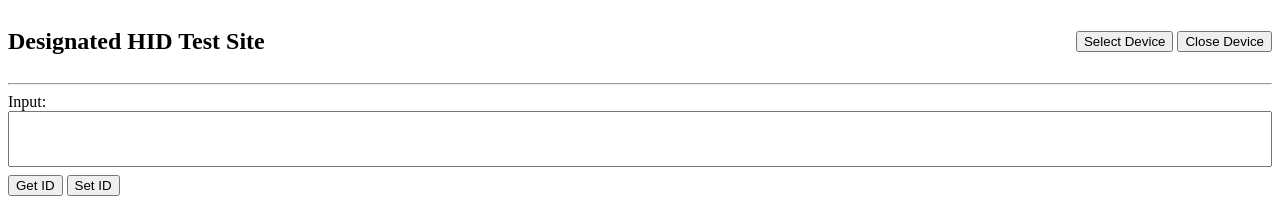
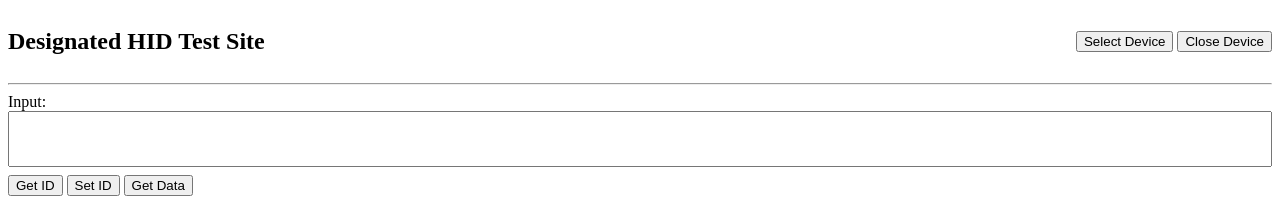
Before and after one commit to Quintessential-SFT/HealthHID, a plain HTML site: page src/index.html in a window 1280 px wide. Shown: the top 201 px of the page. Drawn offline with Linux system fonts and the light colour scheme.

Commit message:
feat(bpm): getData()

```diff
--- a/src/bpm.js
+++ b/src/bpm.js
@@ -74,7 +74,14 @@ const bpm = {
     },
 
     getData: async () => {
-
+      const reqData = bpm.formatWriteData([0x12, 0x16, 0x18, 0x22]);
+      hid.sendReport(
+        bpm.REPORT_ID,
+        reqData,
+        undefined,
+        bpm.readDataChunk,
+        bpm.res.getData,
+      );
     },
 
     clearData: async () => {
@@ -124,6 +131,7 @@ const bpm = {
       };
       const userId = decode(data);
       bpm.out(userId);
+      return userId;
     },
 
     setUserId: async (data, writeData) => {
@@ -203,7 +211,47 @@ const bpm = {
     },
 
     getData: async (data) => {
-      bpm.out(data);
+      data = bpm.parseReadResponse(data);
+      const getCycles = (data) => {
+        const digits = data.slice(0, 4);
+        const cyclesStr = digits.map(digit => String.fromCharCode(digit)).join("");
+        return parseInt(cyclesStr, 10);
+      };
+      const cycles = getCycles(data);
+
+      const FIRST_RECORD = 32
+      const RECORD_LENGTH = 32
+
+      let readings = [];
+      for (let offset = FIRST_RECORD; offset < FIRST_RECORD + cycles * RECORD_LENGTH; offset += RECORD_LENGTH) {
+        const record = data.slice(offset, offset + RECORD_LENGTH);
+        let dt;
+        try {
+          const [y3, y4, m1, m2, d1, d2, h1, h2, min1, min2] = record.slice(0, 10).map(b => String.fromCodePoint(b));
+          // TODO: timezone support
+          dt = new Date(`20${y3}${y4}-${m1}${m2}-${d1}${d2}T${h1}${h2}:${min1}${min2}`);
+        } catch {
+          continue;
+        }
+
+        const readingsData = record.slice(17, 17 + 7).map(b => String.fromCharCode(b));
+        const pulse = parseInt('0x' + readingsData.slice(0, 2).join(''), 16);
+        const [dia1, dia2, dia3] = [`0x${readingsData[2]}`, `0x${readingsData[3]}`, `0x${readingsData[4]}`];
+        const diastolicPressure = dia1 * 64 + dia2 * 4 + dia3 / 4;
+        const systolicPressure = parseInt('0x' + readingsData.slice(5, 7).join(''), 16);
+
+        readings = readings.concat({
+          date: dt.toISOString(),
+          systolicPressure,
+          diastolicPressure,
+          pulse,
+        });
+      }
+
+      console.log('Pressure Data: ', readings);
+      const formattedReadings = readings.map(r => `${r.date}: sys=${r.systolicPressure}, dia=${r.diastolicPressure}, pulse=${r.pulse}`).join('\n');
+      bpm.out(formattedReadings);
+      return readings;
     },
 
     clearData: async (data) => {
--- a/src/index.html
+++ b/src/index.html
@@ -31,6 +31,9 @@
                 const id = getInputData();
                 await bpm.cmd.setUserId(id);
             };
+            const getData = async () => {
+              await bpm.cmd.getData();
+            };
         </script>
     </head>
     <body>
@@ -57,10 +60,13 @@
             <button onclick="setId()">
                 Set ID
             </button>
+            <button onclick="getData()">
+                Get Data
+            </button>
         </div>
         <div style="display: flex; flex-direction: column;">
             <div>Output:</div>
-            <textarea id="output" disabled style="resize: none; height: 50px"></textarea>
+            <textarea id="output" disabled style="resize: none; height: 150px"></textarea>
         </div>
     </body>
 </html>
```
